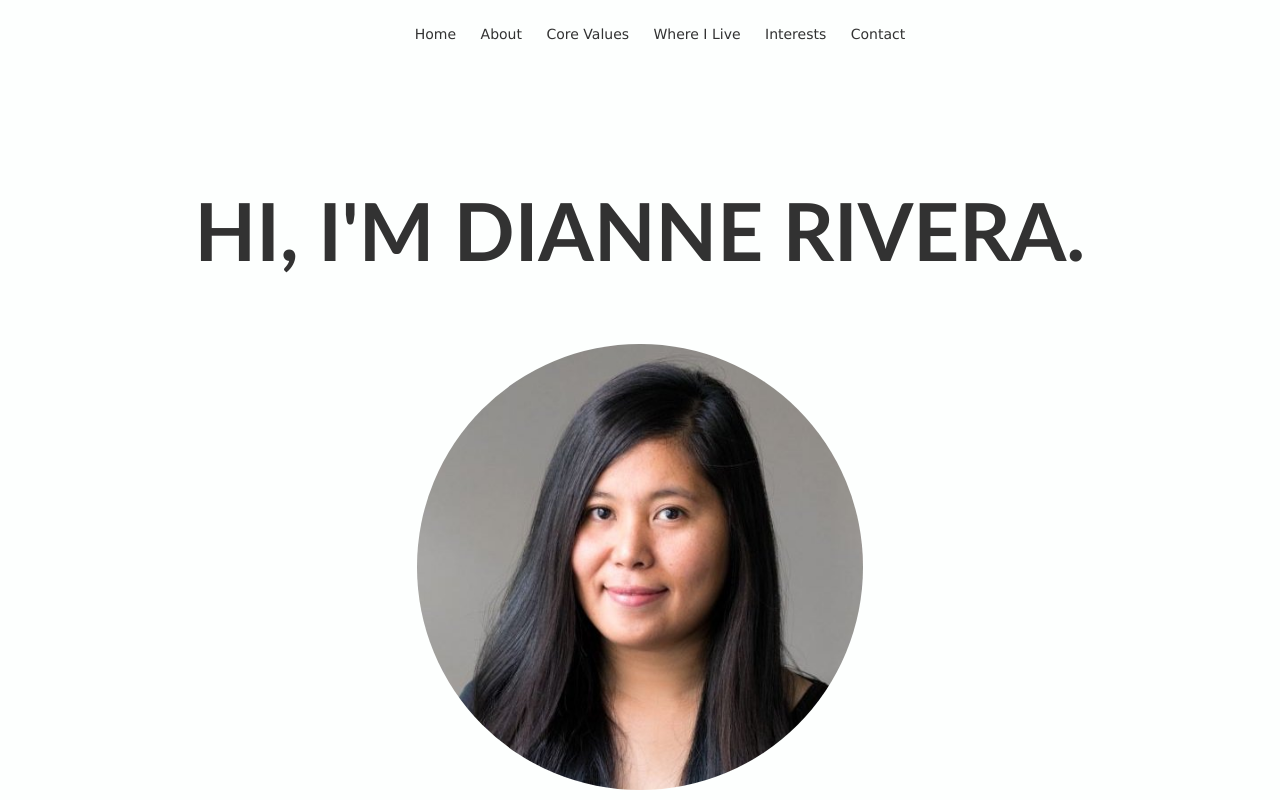
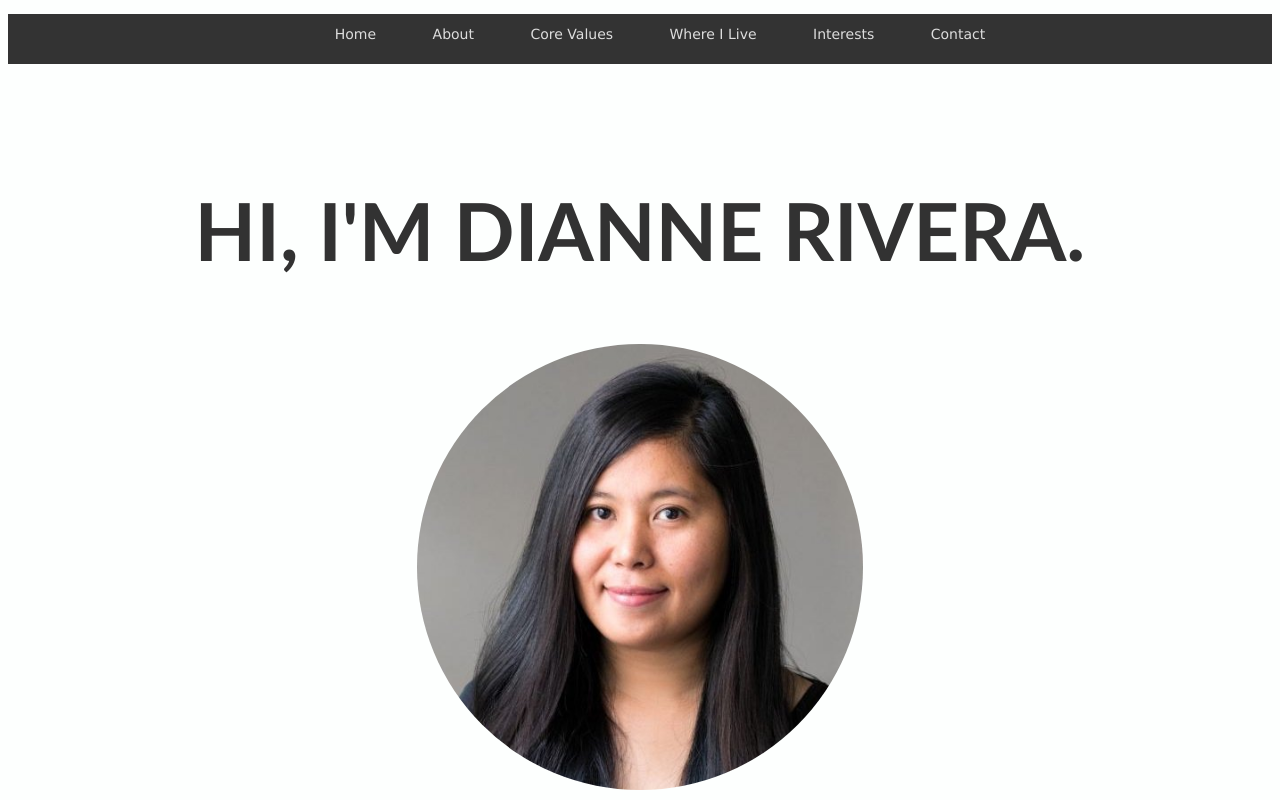
Before and after one commit to dianne-florendo/my-personal-site, a plain HTML site: page index.html in a window 1280 px wide. Shown: the top 800 px of the page. Drawn offline with Linux system fonts and the light colour scheme.

Commit message:
improvements 5

```diff
--- a/styles.css
+++ b/styles.css
@@ -7,6 +7,7 @@ body {
 }
 header {
     height: 50px;
+    background-color: #333;
 }
 header nav ul {
     display: flex;
@@ -23,12 +24,12 @@ header nav ul li {
 }
 header a {
     text-decoration: none;
-    color: #323232;
+    color: #ddd;
+    padding: 14px 16px;
 }
 header a:hover {
     background-color: #525151;
     color: #ddd;
-    padding: 10px;
 }
 section {
     padding: 100px;
@@ -85,7 +86,7 @@ section {
     text-align: center;
 }
 .column {
-    background-color: #525151;
+    background-color: #8d8d8d;
     color: #ddd;
     float: left;
     width: 15%;
```
